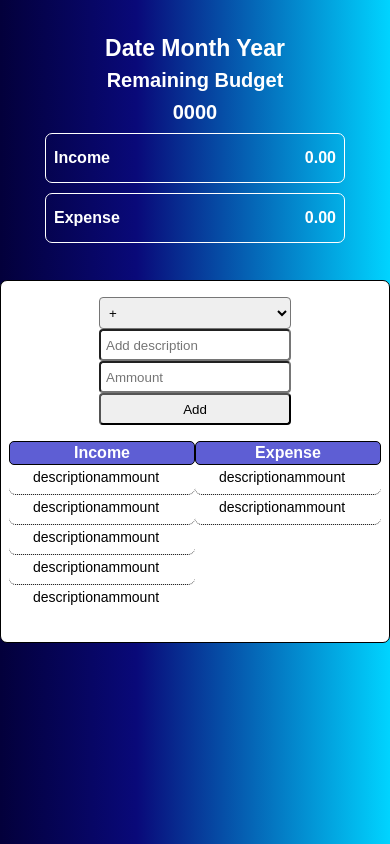
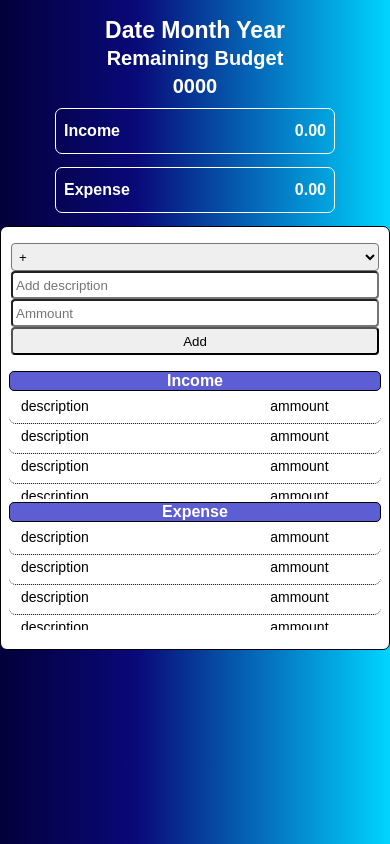
Before and after one commit to Dawood-Shahid/Budget-App, a plain HTML site: page index.html in a window 390 px wide. Drawn offline with Linux system fonts and the light colour scheme; a web font is replaced by a local one.

Commit message:
CSS done

```diff
--- a/index.html
+++ b/index.html
@@ -135,6 +135,24 @@
                                 <button class="btn">X</button>
                             </div>
                         </div>
+                        <div>
+                            <div class="tableContent">
+                                <p>description</p>
+                                <p>ammount</p>
+                            </div>
+                            <div id="remove">
+                                <button class="btn">X</button>
+                            </div>
+                        </div>
+                        <div>
+                            <div class="tableContent">
+                                <p>description</p>
+                                <p>ammount</p>
+                            </div>
+                            <div id="remove">
+                                <button class="btn">X</button>
+                            </div>
+                        </div>
                     </div>
                 </div>
             </div>
--- a/medai.css
+++ b/medai.css
@@ -8,7 +8,7 @@
     }
 }
 
-@media(min-width:500px) {
+@media(max-width:768px) {
     h1{
         font-size: 26px;
     }
@@ -23,6 +23,16 @@
 
     p{
         font-size: 16px;
+    }
+
+    .incomeCurrentAmmount, .expenseCurrentAmmount{
+        width: 480px;
+        margin: 1rem auto;
+        padding: 0.5rem 1rem;
+    }
+
+    .bottomBody{
+        margin: 0 1rem;
     }
 
     .income, .expense{
@@ -40,6 +50,19 @@
     .tableContainer{
         margin: 2rem 0.5rem;
     }
+
+    .bottomBody > form{
+        margin: 0 8px;
+        width: auto;
+        display: grid;
+        grid-template-columns: 0.25fr 1fr 0.75fr 0.5fr;
+    }
+
+    .bottomBody > form > *{
+        margin: 0 2px;
+        padding: 0 3px;
+    }
+
 
 }
 
@@ -60,12 +83,17 @@
         font-size: 14px;
     }
 
+    .bottomBody{
+        border: black 1px solid;
+        margin: 0 auto;
+    }
+
     .income, .expense{
-        height: 145px;
+        height: 105px;
     }
 
     .tableContainer > h3, .tableContainer > h3{
-        padding: 2px 0;
+        padding: 0;
     }
 
     #remove{
@@ -73,24 +101,46 @@
     }
 
     .tableContainer{
-        margin: 1rem 0.5rem;
+        margin: 1rem 0.5rem 0 0.5rem;
+        display: flex;
+        flex-direction: column;
+        justify-content: space-around;
+    }
+
+    .income > div, .expense > div{
+        padding: 0 4px;
+    }
+
+    .tableContainer > *{
+        margin-bottom: 3px;
     }
 
     .bottomBody > form{
-        /* margin: 0 auto; */
-        /* padding-top: 1rem; */
-        max-width: 200px;
-        /* width: auto; */
+        padding-top: 1rem;
+        width: auto;
         display: grid;
         grid-template-columns: 1fr;
-        grid-template-rows: 2;
-        justify-content: space-around;
     }
 
     .incomeCurrentAmmount, .expenseCurrentAmmount{
-        width: 300px;
-        margin: 5px auto;
+        width: 280px;
+        margin: 4px auto;
+        padding: 2px 0.5rem;
+    }
+
+    .bottomBody > form > *{
+        height: 1.75rem;
+    }
+
+    .top{
+        padding: 1rem 0 0.5rem 0;
+        line-height: 1.75rem;
+    }
+
+    .incomeCurrentAmmount, .expenseCurrentAmmount{
+        border: white 1px solid;
+        margin: 0.5rem 1rem;
+        margin-bottom: 5px;
         padding: 0.5rem 0.5rem;
-        /* background-color: black; */
     }
 }
```
Also changed, not shown: style.css (indentation only).
